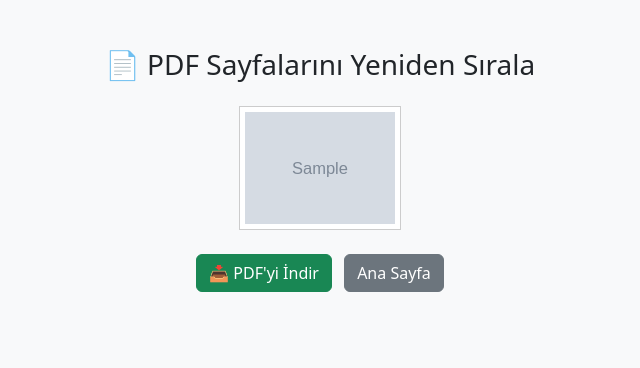
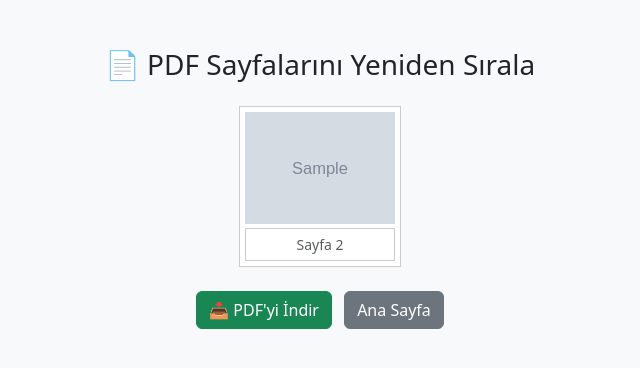
Before and after one commit to srknkrt1/ofis-asistani, a Flask app: template templates/reorder.html in a window 1280 px wide. Shown: the top 368 px of the page, without its empty margins (320-960 px from the left). Run offline with Flask 3, Linux system fonts and the light colour scheme; the template is opened without the code that fills it: most values are stand-ins (such as "Sample title", 1, 10 or a date in 2020); grey boxes marked "Sample" are stand-in pictures.

Commit message:
Update reorder.html

```diff
--- a/templates/reorder.html
+++ b/templates/reorder.html
@@ -32,8 +32,9 @@
     <form action="/pdf/reorder/submit" method="post" onsubmit="return updateOrder();">
       <div id="sortable" class="sortable-container">
         {% for img, index in images %}
-          <div data-index="{{ index }}">
+          <div data-index="{{ index }}" class="text-center">
             <img src="{{ url_for('static', filename='temp_images/' + img) }}">
+            <div class="mt-1 text-muted small">Sayfa {{ index + 1 }}</div>
           </div>
         {% endfor %}
       </div>
```
